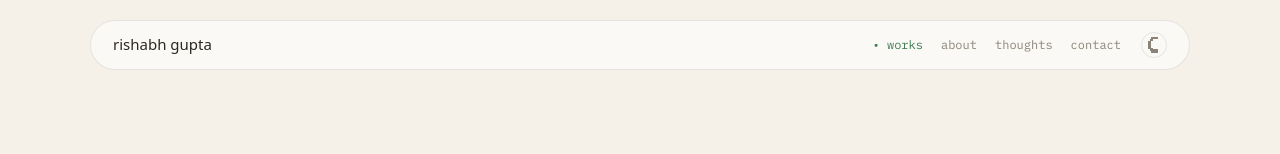
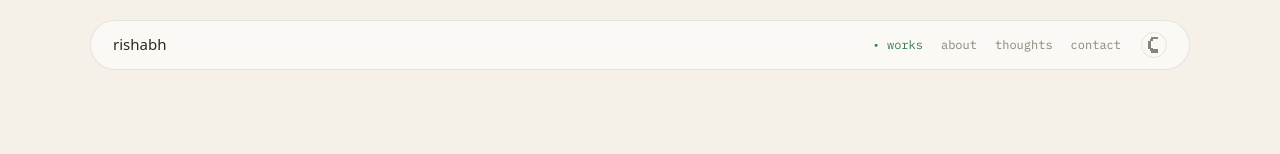
Before and after one commit to rishabhguptajs/personal_portfolio, a Next.js app: page /works in a window 1280 px wide. Shown: the top 154 px of the page. Built offline with nearby package versions, Linux system fonts and the light colour scheme; what @codaworks/react-glow would draw is missing.

Commit message:
chore: show just rishabh in the nav and tab title

```diff
--- a/src/app/components/SiteNav.tsx
+++ b/src/app/components/SiteNav.tsx
@@ -15,7 +15,7 @@ export default function SiteNav() {
   return (
     <nav className="k-nav" aria-label="Main navigation">
       <Link href="/" className="k-name">
-        Rishabh Gupta
+        Rishabh
       </Link>
       <div>
         {links.map(([href, label]) => (
--- a/src/app/layout.tsx
+++ b/src/app/layout.tsx
@@ -7,7 +7,7 @@ import "./globals.css";
 const mono = IBM_Plex_Mono({ subsets: ["latin"], weight: ["400", "500"], variable: "--mono" });
 
 export const metadata: Metadata = {
-  title: { default: "rishabh gupta", template: "%s · rishabh gupta" },
+  title: { default: "rishabh", template: "%s · rishabh" },
   description:
     "full stack dev from shahjahanpur, india. i build agents and apps, and i'm also daldalikeeda.",
 };
```
